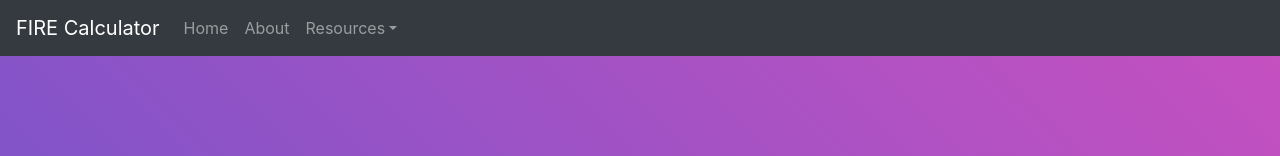
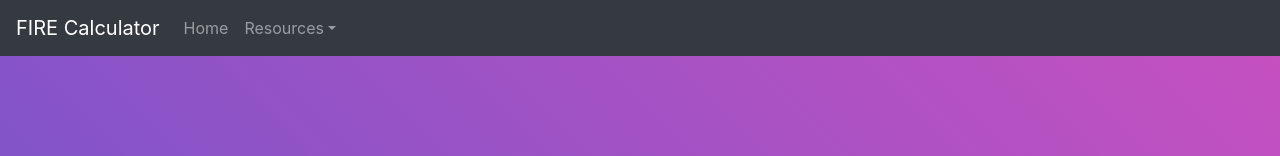
Before and after one commit to Nsrose/fire-calculator, a Next.js app: page /about in a window 1280 px wide. Shown: the top 156 px of the page. Built offline with nearby package versions, Linux system fonts and the light colour scheme.

Commit message:
remove the about link for now

```diff
--- a/components/education.js
+++ b/components/education.js
@@ -77,7 +77,8 @@ export default class Education extends React.Component {
                 Don't forget to add any employer contributions to your income including HSA & 401k matching.
                 This will be a bit harder if you have your own business or multiple sources of income, but getting within a few thousand dollars should be fine.
                 <br></br><br></br>
-                You can calculate your yearly spending in most online bank accounts, such as Chase's yearly spending summary, or you can estimate based your monthly rent / housing costs, grocery bills, travel & leisure, and gift costs.
+                You can calculate your yearly spending in most online bank accounts, such as <a href="https://www.chase.com/personal/credit-cards/year-end-summary"
+                target="_blank" className={styles.link}>Chase's yearly spending summary</a>, or you can estimate based your monthly rent / housing costs, grocery bills, travel & leisure, and gift costs.
               </div>
             </div>
 
--- a/components/topbar.js
+++ b/components/topbar.js
@@ -17,7 +17,7 @@ export default class TopBar extends React.Component {
   <Navbar.Collapse id="basic-navbar-nav">
     <Nav className="mr-auto">
       <Link href="/" passHref><Nav.Link>Home</Nav.Link></Link>
-      <Link href="/about" passHref><Nav.Link>About</Nav.Link></Link>
+      {/* <Link href="/about" passHref><Nav.Link>About</Nav.Link></Link> */}
       <NavDropdown title="Resources" id="basic-nav-dropdown">
         <NavDropdown.Item href="https://reddit.com/r/fire" target="_blank">Reddit: FIRE</NavDropdown.Item>
         <NavDropdown.Item href="https://reddit.com/r/fatfire" target="_blank">Reddit: FatFIRE</NavDropdown.Item>
```
